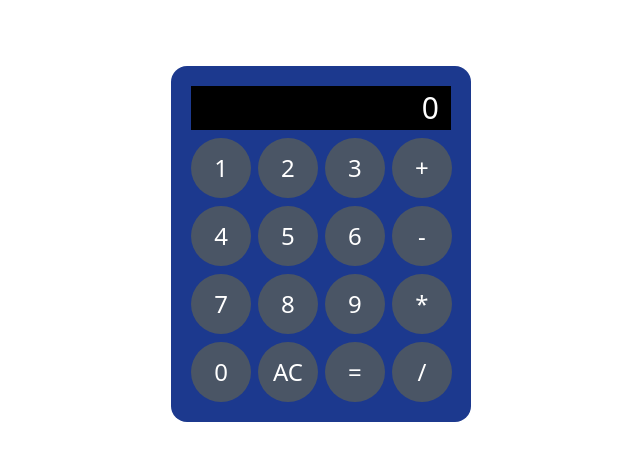
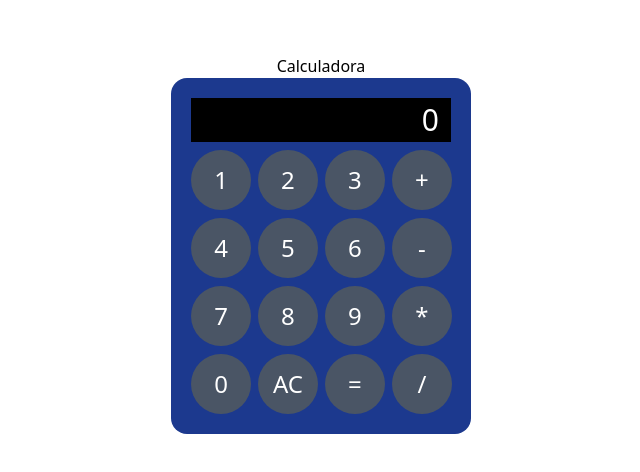
Before and after one commit to Grupo-FIAP-Antonio-Felipe-e-Joao-Vitor/cp4-front-web, a React (Vite) app: page / in a window 1280 px wide. Shown: the part 156-628 px from the top of the page, without its empty margins (319-959 px from the left). Built offline with nearby package versions, Linux system fonts and the light colour scheme.

Commit message:
criando componente titulo

```diff
--- a/src/App.jsx
+++ b/src/App.jsx
@@ -1,6 +1,7 @@
 import { useState } from "react"
 import Botao from "./components/Botao"
 import Tela from "./components/Tela"
+import Titulo from "./components/Titulo"
 
 function App() {
   const [resultadoTela, setResultadoTela] = useState("0")
@@ -43,6 +44,7 @@ function App() {
 
   return (
     <section className="h-screen flex flex-col justify-center items-center">
+      <Titulo />
       <section className="bg-blue-900 p-5 flex flex-col gap-2 rounded-2xl max-w-75">
         <Tela resultado={resultadoTela} />
         <section className="flex gap-2">
--- /dev/null
+++ b/src/components/Titulo.jsx
@@ -0,0 +1,9 @@
+import React from 'react'
+
+const Titulo = () => {
+  return (
+    <h1>Calculadora</h1>
+  )
+}
+
+export default Titulo
```
